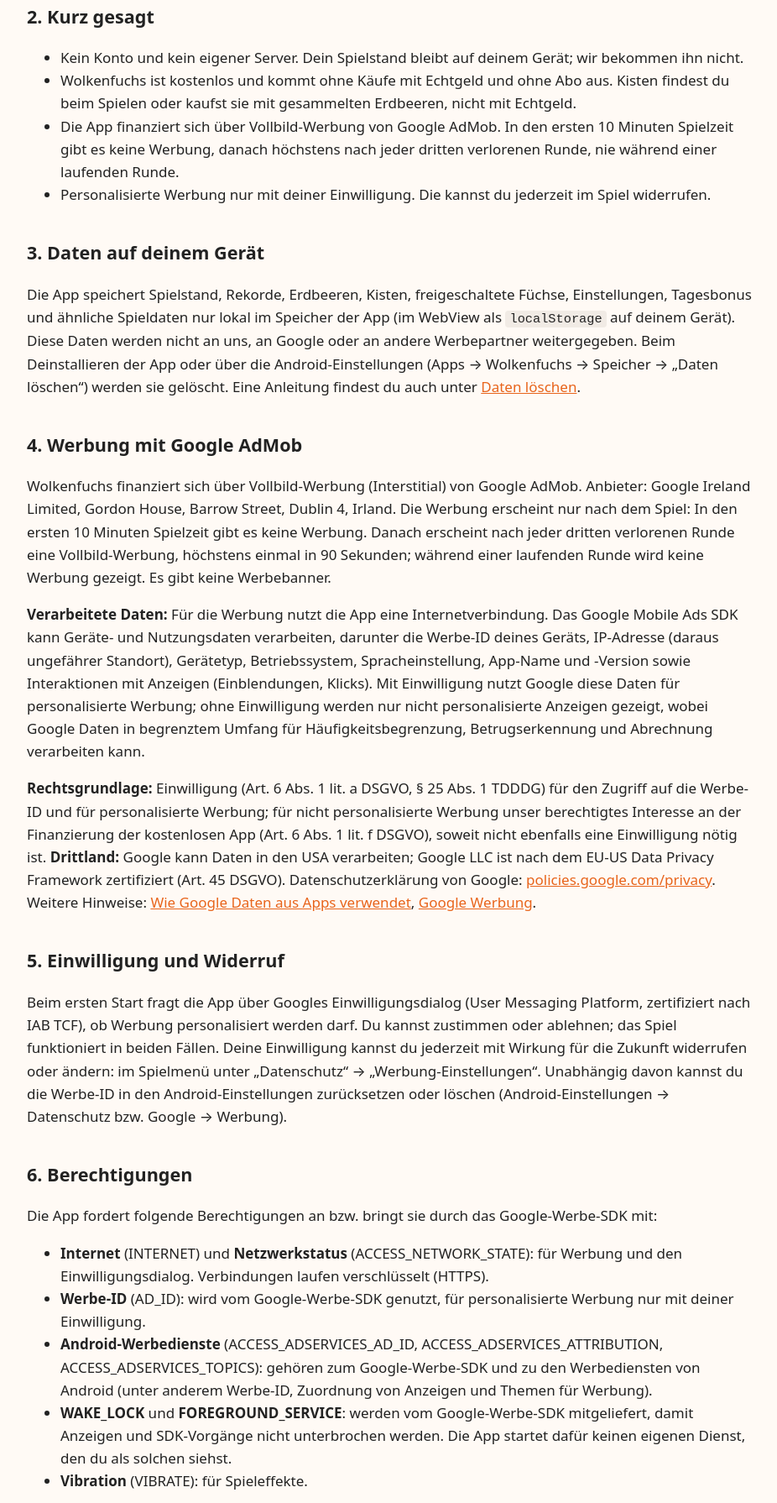
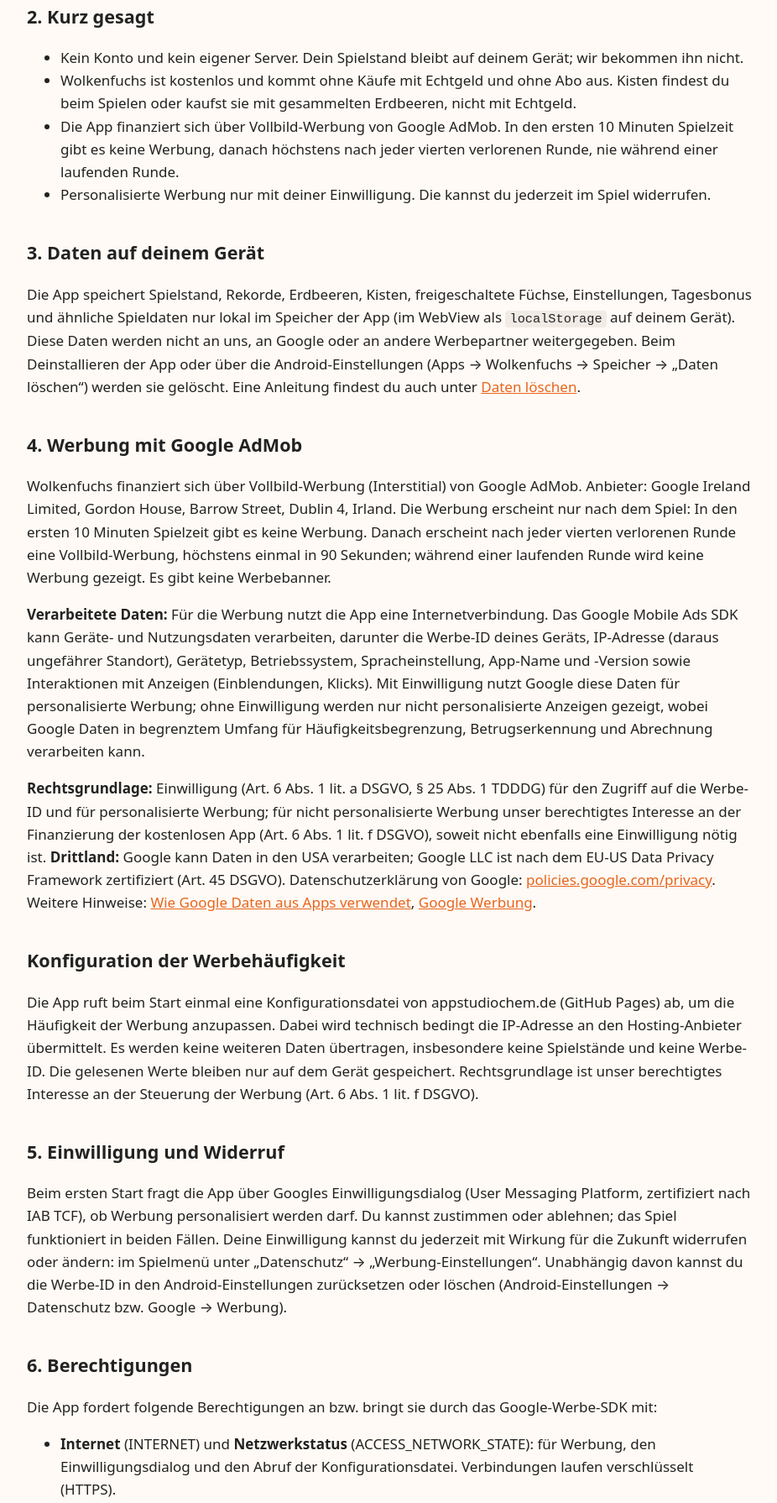
Before and after one commit to appstudiochem/appstudiochem.github.io, a plain HTML site: page datenschutz-wolkenfuchs/index.html in a window 1280 px wide. Shown: the part 726-2516 px from the top of the page at 84% size, without its empty margins (176-1102 px from the left). Drawn offline with Linux system fonts and the light colour scheme.

Commit message:
Wolkenfuchs: Werbe-Konfiguration und Hinweis in der Datenschutzerklärung
Die App liest wolkenfuchs-config.json, um die Werbehäufigkeit anzupassen. Der neue Absatz erklärt den kurzen HTTPS-Abruf und die Rechtsgrundlage.

```diff
--- a/datenschutz-wolkenfuchs/index.html
+++ b/datenschutz-wolkenfuchs/index.html
@@ -15,7 +15,7 @@
 
 <h1>Datenschutzerklärung für Wolkenfuchs</h1>
 <p class="muted">Stand: 19. November 2026. Diese Seite gilt für die Android-App Wolkenfuchs (Paket <code>de.wolkenfuchs.app</code>). Angaben zur Website stehen in der allgemeinen <a href="../datenschutz.html">Datenschutzerklärung</a>.</p>
-<nav class="toc"><a href="#verantwortlicher">Verantwortlicher</a> · <a href="#kurz">Kurz gesagt</a> · <a href="#spielstand">Spielstand</a> · <a href="#werbung">Werbung</a> · <a href="#einwilligung">Einwilligung</a> · <a href="#berechtigungen">Berechtigungen</a> · <a href="#teilen">Teilen und Bewertung</a> · <a href="#googleplay">Google Play</a> · <a href="#speicher">Speicherdauer</a> · <a href="#rechte">Deine Rechte</a> · <a href="#kontakt">Kontakt</a></nav>
+<nav class="toc"><a href="#verantwortlicher">Verantwortlicher</a> · <a href="#kurz">Kurz gesagt</a> · <a href="#spielstand">Spielstand</a> · <a href="#werbung">Werbung</a> · <a href="#config">Konfiguration</a> · <a href="#einwilligung">Einwilligung</a> · <a href="#berechtigungen">Berechtigungen</a> · <a href="#teilen">Teilen und Bewertung</a> · <a href="#googleplay">Google Play</a> · <a href="#speicher">Speicherdauer</a> · <a href="#rechte">Deine Rechte</a> · <a href="#kontakt">Kontakt</a></nav>
 
 <h2 id="verantwortlicher">1. Verantwortlicher</h2>
 <p><strong>ChemKor Gesellschaft für Korrosionsschutz, Chemie und Hygiene mbH &amp; Co. KG</strong><br>vertreten durch die persönlich haftende Gesellschafterin ChemKor-Verwaltungs GmbH (Sitz Rosbach v. d. Höhe, Amtsgericht Friedberg, HRB 10903), diese vertreten durch den Geschäftsführer Constantin Pätzold<br>Registergericht: Amtsgericht Offenbach am Main, HRA 43143<br>Seligenstädter Str. 107<br>63073 Offenbach am Main<br>Deutschland</p>
@@ -27,7 +27,7 @@
 <ul>
 <li>Kein Konto und kein eigener Server. Dein Spielstand bleibt auf deinem Gerät; wir bekommen ihn nicht.</li>
 <li>Wolkenfuchs ist kostenlos und kommt ohne Käufe mit Echtgeld und ohne Abo aus. Kisten findest du beim Spielen oder kaufst sie mit gesammelten Erdbeeren, nicht mit Echtgeld.</li>
-<li>Die App finanziert sich über Vollbild-Werbung von Google AdMob. In den ersten 10 Minuten Spielzeit gibt es keine Werbung, danach höchstens nach jeder dritten verlorenen Runde, nie während einer laufenden Runde.</li>
+<li>Die App finanziert sich über Vollbild-Werbung von Google AdMob. In den ersten 10 Minuten Spielzeit gibt es keine Werbung, danach höchstens nach jeder vierten verlorenen Runde, nie während einer laufenden Runde.</li>
 <li>Personalisierte Werbung nur mit deiner Einwilligung. Die kannst du jederzeit im Spiel widerrufen.</li>
 </ul>
 
@@ -35,9 +35,12 @@
 <p>Die App speichert Spielstand, Rekorde, Erdbeeren, Kisten, freigeschaltete Füchse, Einstellungen, Tagesbonus und ähnliche Spieldaten nur lokal im Speicher der App (im WebView als <code>localStorage</code> auf deinem Gerät). Diese Daten werden nicht an uns, an Google oder an andere Werbepartner weitergegeben. Beim Deinstallieren der App oder über die Android-Einstellungen (Apps → Wolkenfuchs → Speicher → „Daten löschen“) werden sie gelöscht. Eine Anleitung findest du auch unter <a href="../loeschung.html">Daten löschen</a>.</p>
 
 <h2 id="werbung">4. Werbung mit Google AdMob</h2>
-<p>Wolkenfuchs finanziert sich über Vollbild-Werbung (Interstitial) von Google AdMob. Anbieter: Google Ireland Limited, Gordon House, Barrow Street, Dublin 4, Irland. Die Werbung erscheint nur nach dem Spiel: In den ersten 10 Minuten Spielzeit gibt es keine Werbung. Danach erscheint nach jeder dritten verlorenen Runde eine Vollbild-Werbung, höchstens einmal in 90 Sekunden; während einer laufenden Runde wird keine Werbung gezeigt. Es gibt keine Werbebanner.</p>
+<p>Wolkenfuchs finanziert sich über Vollbild-Werbung (Interstitial) von Google AdMob. Anbieter: Google Ireland Limited, Gordon House, Barrow Street, Dublin 4, Irland. Die Werbung erscheint nur nach dem Spiel: In den ersten 10 Minuten Spielzeit gibt es keine Werbung. Danach erscheint nach jeder vierten verlorenen Runde eine Vollbild-Werbung, höchstens einmal in 90 Sekunden; während einer laufenden Runde wird keine Werbung gezeigt. Es gibt keine Werbebanner.</p>
 <p><strong>Verarbeitete Daten:</strong> Für die Werbung nutzt die App eine Internetverbindung. Das Google Mobile Ads SDK kann Geräte- und Nutzungsdaten verarbeiten, darunter die Werbe-ID deines Geräts, IP-Adresse (daraus ungefährer Standort), Gerätetyp, Betriebssystem, Spracheinstellung, App-Name und -Version sowie Interaktionen mit Anzeigen (Einblendungen, Klicks). Mit Einwilligung nutzt Google diese Daten für personalisierte Werbung; ohne Einwilligung werden nur nicht personalisierte Anzeigen gezeigt, wobei Google Daten in begrenztem Umfang für Häufigkeitsbegrenzung, Betrugserkennung und Abrechnung verarbeiten kann.</p>
 <p><strong>Rechtsgrundlage:</strong> Einwilligung (Art. 6 Abs. 1 lit. a DSGVO, § 25 Abs. 1 TDDDG) für den Zugriff auf die Werbe-ID und für personalisierte Werbung; für nicht personalisierte Werbung unser berechtigtes Interesse an der Finanzierung der kostenlosen App (Art. 6 Abs. 1 lit. f DSGVO), soweit nicht ebenfalls eine Einwilligung nötig ist. <strong>Drittland:</strong> Google kann Daten in den USA verarbeiten; Google LLC ist nach dem EU-US Data Privacy Framework zertifiziert (Art. 45 DSGVO). Datenschutzerklärung von Google: <a href="https://policies.google.com/privacy">policies.google.com/privacy</a>. Weitere Hinweise: <a href="https://policies.google.com/technologies/partner-sites">Wie Google Daten aus Apps verwendet</a>, <a href="https://policies.google.com/technologies/ads">Google Werbung</a>.</p>
+
+<h2 id="config">Konfiguration der Werbehäufigkeit</h2>
+<p>Die App ruft beim Start einmal eine Konfigurationsdatei von appstudiochem.de (GitHub Pages) ab, um die Häufigkeit der Werbung anzupassen. Dabei wird technisch bedingt die IP-Adresse an den Hosting-Anbieter übermittelt. Es werden keine weiteren Daten übertragen, insbesondere keine Spielstände und keine Werbe-ID. Die gelesenen Werte bleiben nur auf dem Gerät gespeichert. Rechtsgrundlage ist unser berechtigtes Interesse an der Steuerung der Werbung (Art. 6 Abs. 1 lit. f DSGVO).</p>
 
 <h2 id="einwilligung">5. Einwilligung und Widerruf</h2>
 <p>Beim ersten Start fragt die App über Googles Einwilligungsdialog (User Messaging Platform, zertifiziert nach IAB TCF), ob Werbung personalisiert werden darf. Du kannst zustimmen oder ablehnen; das Spiel funktioniert in beiden Fällen. Deine Einwilligung kannst du jederzeit mit Wirkung für die Zukunft widerrufen oder ändern: im Spielmenü unter „Datenschutz“ → „Werbung-Einstellungen“. Unabhängig davon kannst du die Werbe-ID in den Android-Einstellungen zurücksetzen oder löschen (Android-Einstellungen → Datenschutz bzw. Google → Werbung).</p>
@@ -45,7 +48,7 @@
 <h2 id="berechtigungen">6. Berechtigungen</h2>
 <p>Die App fordert folgende Berechtigungen an bzw. bringt sie durch das Google-Werbe-SDK mit:</p>
 <ul>
-<li><strong>Internet</strong> (INTERNET) und <strong>Netzwerkstatus</strong> (ACCESS_NETWORK_STATE): für Werbung und den Einwilligungsdialog. Verbindungen laufen verschlüsselt (HTTPS).</li>
+<li><strong>Internet</strong> (INTERNET) und <strong>Netzwerkstatus</strong> (ACCESS_NETWORK_STATE): für Werbung, den Einwilligungsdialog und den Abruf der Konfigurationsdatei. Verbindungen laufen verschlüsselt (HTTPS).</li>
 <li><strong>Werbe-ID</strong> (AD_ID): wird vom Google-Werbe-SDK genutzt, für personalisierte Werbung nur mit deiner Einwilligung.</li>
 <li><strong>Android-Werbedienste</strong> (ACCESS_ADSERVICES_AD_ID, ACCESS_ADSERVICES_ATTRIBUTION, ACCESS_ADSERVICES_TOPICS): gehören zum Google-Werbe-SDK und zu den Werbediensten von Android (unter anderem Werbe-ID, Zuordnung von Anzeigen und Themen für Werbung).</li>
 <li><strong>WAKE_LOCK</strong> und <strong>FOREGROUND_SERVICE</strong>: werden vom Google-Werbe-SDK mitgeliefert, damit Anzeigen und SDK-Vorgänge nicht unterbrochen werden. Die App startet dafür keinen eigenen Dienst, den du als solchen siehst.</li>
--- /dev/null
+++ b/wolkenfuchs-config.json
@@ -0,0 +1 @@
+{"adEveryNLosses":4,"adMinGapSec":90,"adGraceMin":10}
```
Also changed, not shown: wolkenfuchs.html (+1 -1 lines).
